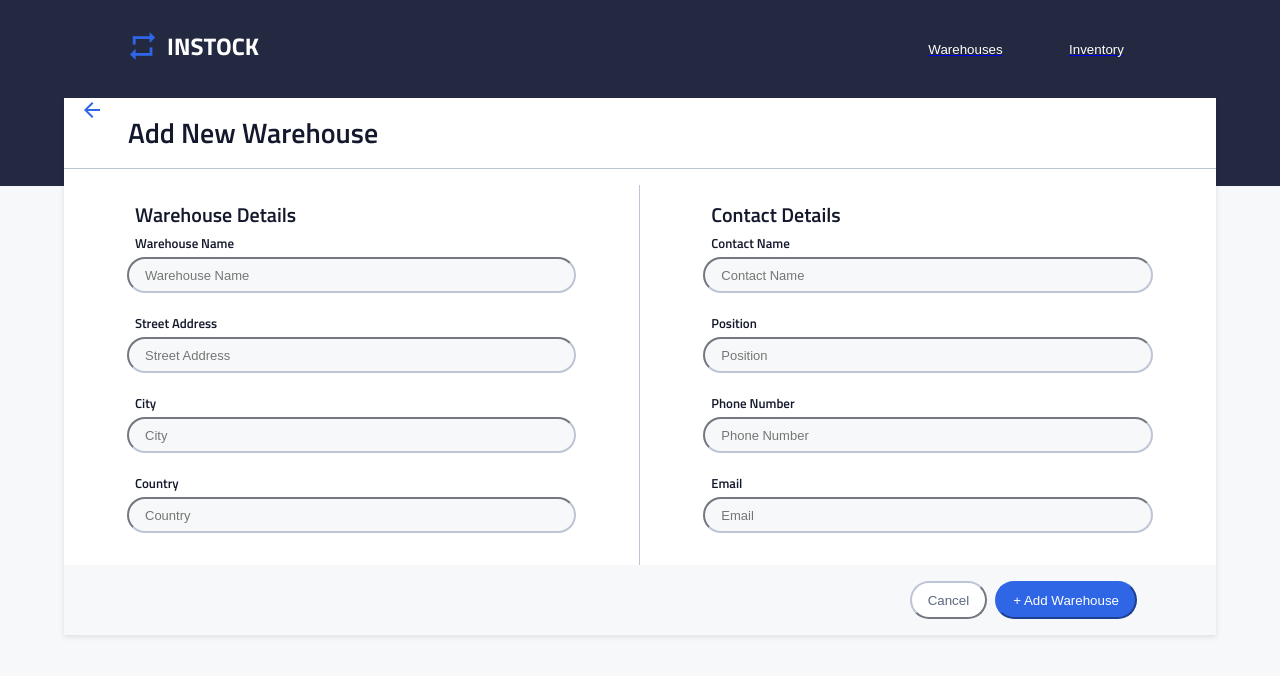
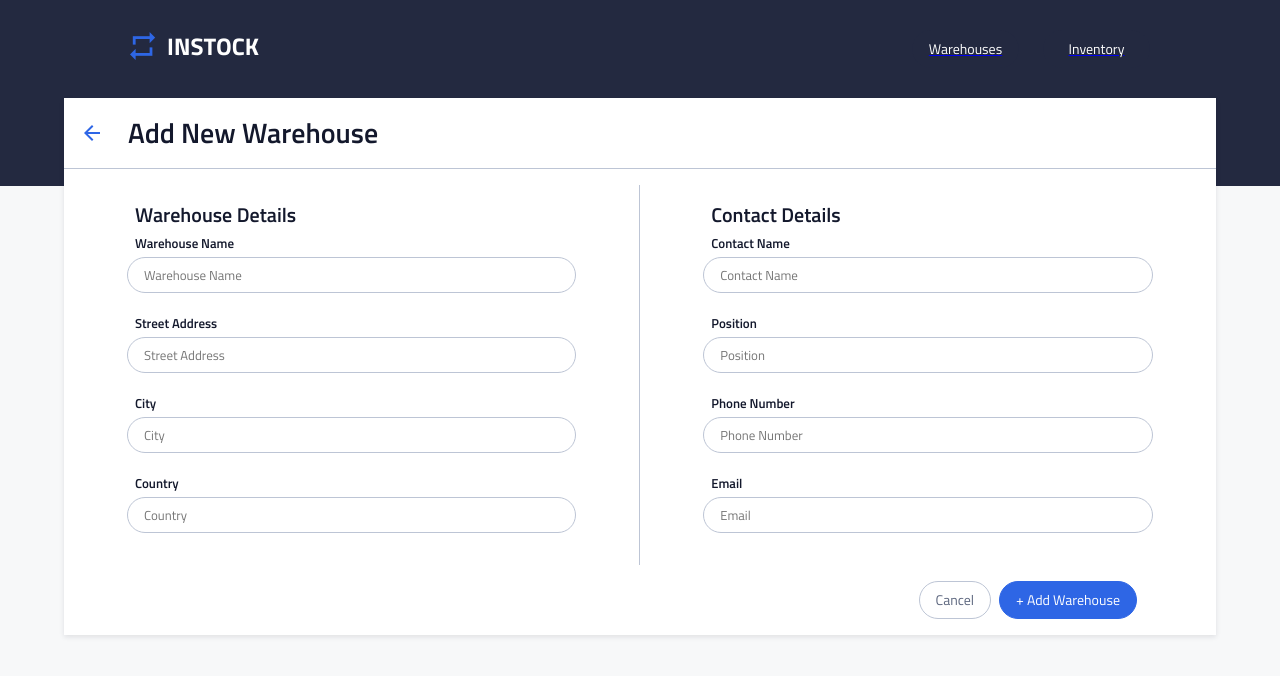
Before and after one commit to fstone-codes/ims, a React (Vite) app: page /warehouse/add in a window 1280 px wide. Shown: the top 676 px of the page. Built offline with nearby package versions, Linux system fonts and the light colour scheme.

Commit message:
update styling for forms to remove default styling, and change to onClick to navigate instead of link

```diff
--- a/src/components/WarehouseAddForm/WarehouseAddForm.jsx
+++ b/src/components/WarehouseAddForm/WarehouseAddForm.jsx
@@ -71,9 +71,7 @@ function WarehouseAddForm() {
     return (
         <div className="warehouseform-container">
             <div className="warehouseform-container__top">
-                <Link to="/warehouse" className="warehouse-container_arrow">
-                    <img src={backArrow} alt="back arrow" className="warehouse-container_arrow"></img>
-                </Link>
+                <img src={backArrow} alt="back arrow" className="warehouse-container_arrow" onClick={handleClick}></img>
                 <h1 className="warehouseform-container__title">Add New Warehouse</h1>
             </div>
             <form onSubmit={handleSubmit}>
--- a/src/components/WarehouseAddForm/WarehouseAddForm.scss
+++ b/src/components/WarehouseAddForm/WarehouseAddForm.scss
@@ -6,6 +6,28 @@
 *{
     padding: 0rem;
     margin: 0rem;
+}
+
+*{
+    padding: 0rem;
+    margin: 0rem;
+}
+
+//reset form styling for actual styling
+form {
+    margin: 0;
+    padding: 0;
+    border: none;
+}
+
+input, button {
+    margin: 0;
+    padding: 0;
+    border: $Cloud .0625rem solid;
+    font: inherit;
+    background: none;
+    outline: none;
+    box-shadow: none;
 }
 
 .warehouseform-container {
@@ -40,10 +62,12 @@
     flex-direction: column;
     padding: 1rem;
     row-gap: 0.25rem;
+    border-bottom: $Cloud solid .0625rem;
     @include tablet {
         width: 100%;
         border-right: .0625rem $Cloud solid;
         margin-top: 1rem;
+        border-bottom: none;
     }
     @include desktop {
         padding-left: 3.9375rem;
@@ -66,10 +90,8 @@
         padding-right: 1rem;
         border-color: $Cloud;
         color: $Slate;
-        background-color: $Light-Grey;
         font-weight: 400;
         margin-bottom: 1rem;
-
     }
 }
 
@@ -103,9 +125,6 @@
         padding-left: 1rem;
         padding-right: 1rem;
         margin-bottom: 1rem;
-        border-color: $Cloud;
-        color: $Slate;
-        background-color: $Light-Grey;
         font-weight: 400;
         @include tablet {
             width: auto;
@@ -118,7 +137,6 @@
     justify-content: center;
     padding: 1rem;
     column-gap: 0.5rem;
-    background-color: $Light-Grey;
     @include tablet {
         justify-content: flex-end;
 
```
